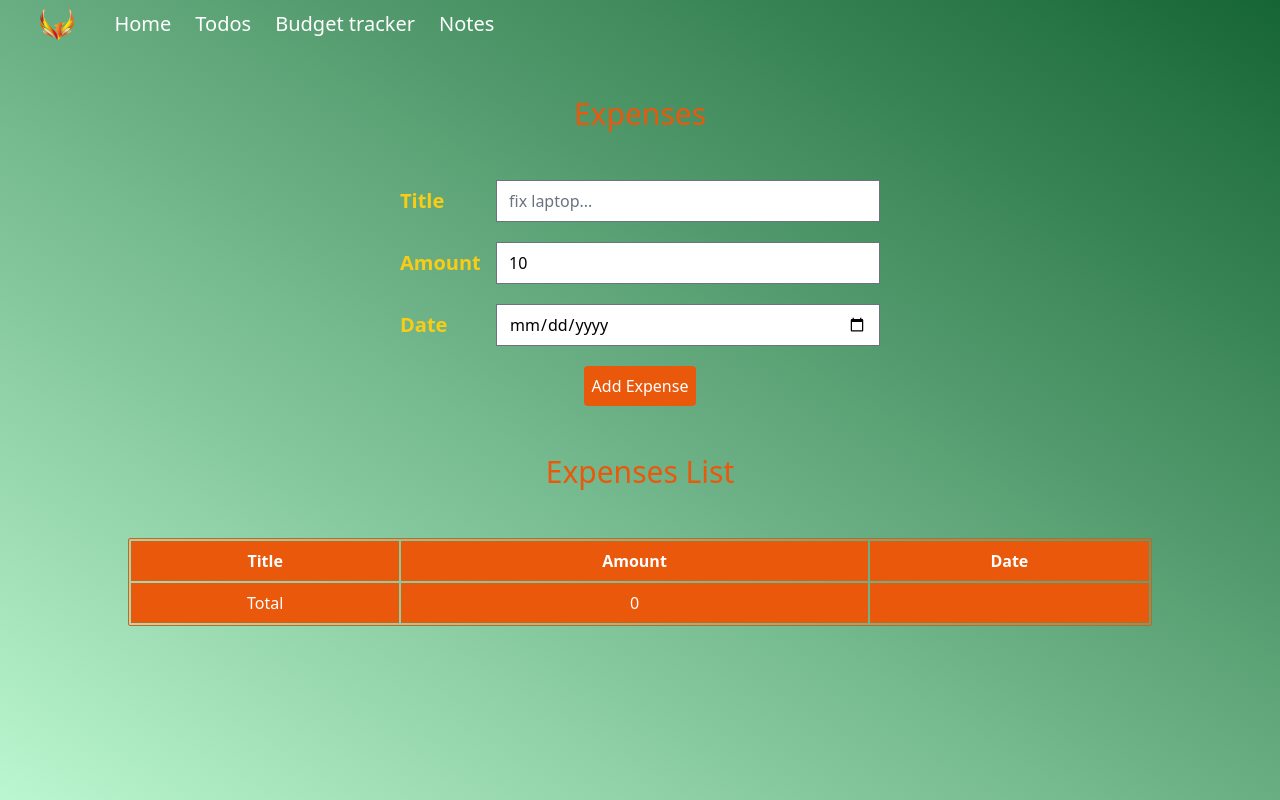
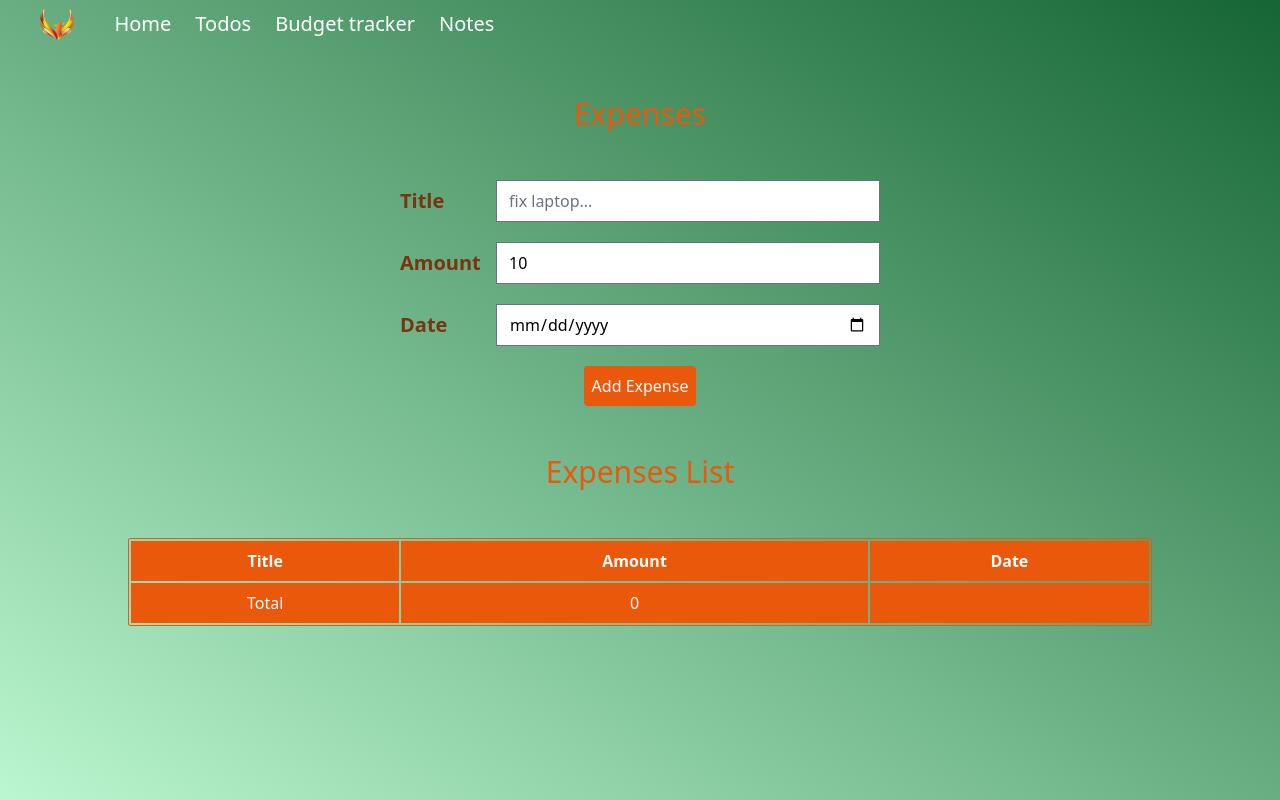
Before and after one commit to EidHachem/Todo-list-TypeScript, a React (Create React App) app: page /expenses in a window 1280 px wide. Built offline with nearby package versions, Linux system fonts and the light colour scheme.

Commit message:
Change labels color

```diff
--- a/src/components/Budget/NewExpense.tsx
+++ b/src/components/Budget/NewExpense.tsx
@@ -30,7 +30,7 @@ const NewExpense: React.FC<{
   return (
     <form className="flex flex-col items-center gap-y-5" onSubmit={submitHandler}>
       <div className="w-[30em] flex justify-between items-center">
-        <label htmlFor="title" className="text-yellow-400 text-xl font-semibold">
+        <label htmlFor="title" className="text-amber-900 text-xl font-semibold">
           Title
         </label>
         <input
@@ -42,7 +42,7 @@ const NewExpense: React.FC<{
         />
       </div>
       <div className="w-[30em] flex justify-between items-center">
-        <label htmlFor="amount" className="text-yellow-400 text-xl font-semibold">
+        <label htmlFor="amount" className="text-amber-900 text-xl font-semibold">
           Amount
         </label>
         <input
@@ -56,7 +56,7 @@ const NewExpense: React.FC<{
         />
       </div>
       <div className="w-[30em] flex justify-between items-center">
-        <label htmlFor="date" className="text-yellow-400 text-xl font-semibold">
+        <label htmlFor="date" className="text-amber-900 text-xl font-semibold">
           Date
         </label>
         <input type="date" id="date" className="form-input min-w-[80%]" ref={dateRef} />
```
